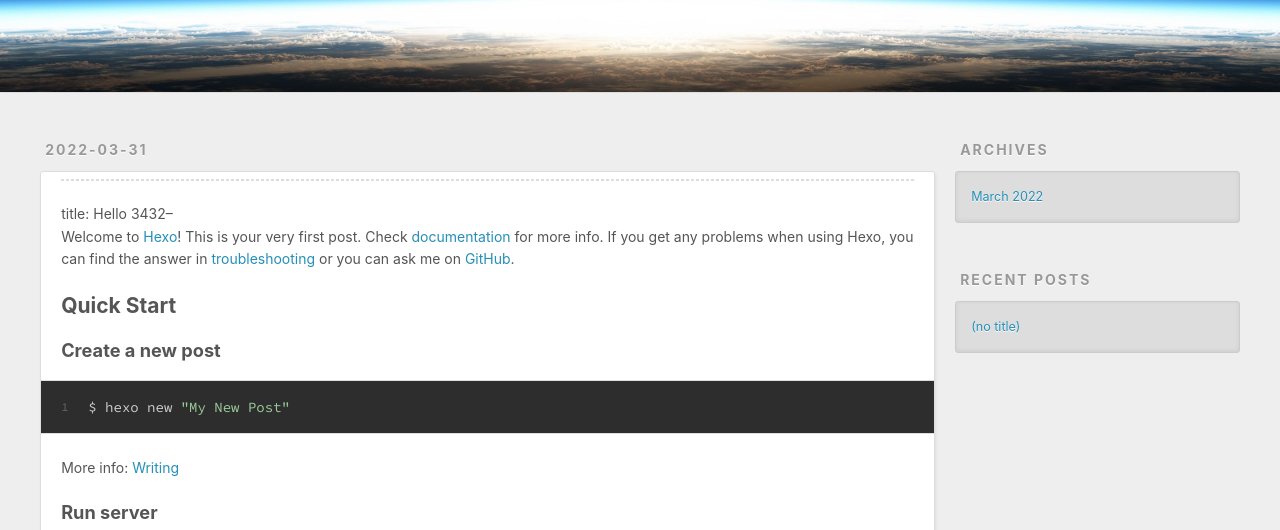
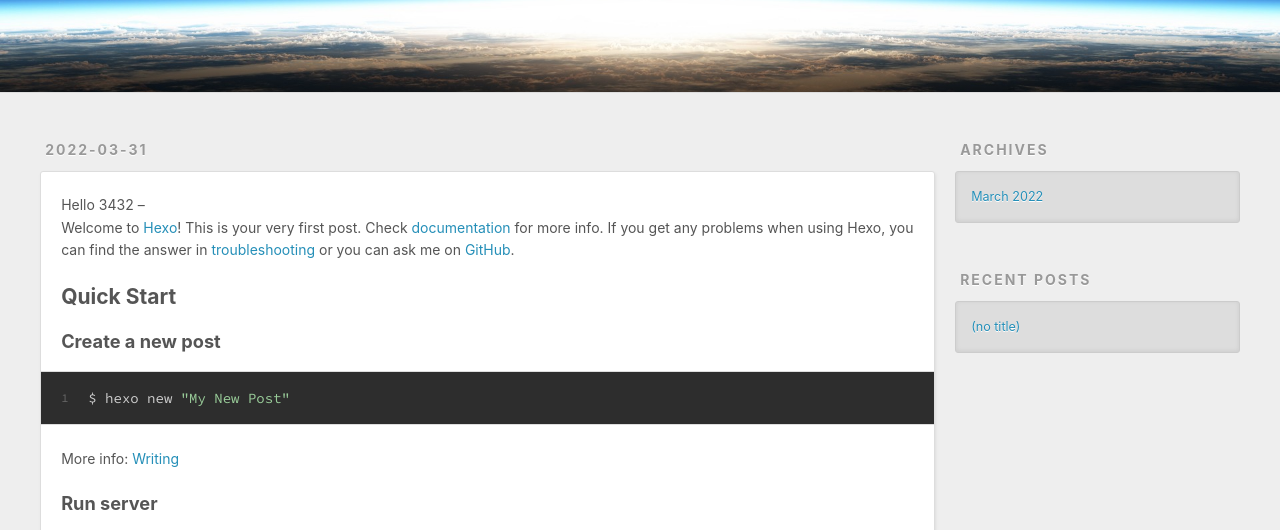
Before and after one commit to 2245394774/2245394774.github.io, a plain HTML site: page index.html in a window 1280 px wide. Shown: the part 208-738 px from the top of the page. Drawn offline with nearby package versions, Linux system fonts and the light colour scheme.

Commit message:
Site updated: 2022-04-01 20:21:37

```diff
--- a/index.html
+++ b/index.html
@@ -76,8 +76,7 @@
 
     <div class="article-entry" itemprop="articleBody">
 
-        <hr>
-<p>title: Hello 3432–<br>Welcome to <a target="_blank" rel="noopener" href="https://hexo.io/">Hexo</a>! This is your very first post. Check <a target="_blank" rel="noopener" href="https://hexo.io/docs/">documentation</a> for more info. If you get any problems when using Hexo, you can find the answer in <a target="_blank" rel="noopener" href="https://hexo.io/docs/troubleshooting.html">troubleshooting</a> or you can ask me on <a target="_blank" rel="noopener" href="https://github.com/hexojs/hexo/issues">GitHub</a>.</p>
+        <p>Hello 3432 –<br>Welcome to <a target="_blank" rel="noopener" href="https://hexo.io/">Hexo</a>! This is your very first post. Check <a target="_blank" rel="noopener" href="https://hexo.io/docs/">documentation</a> for more info. If you get any problems when using Hexo, you can find the answer in <a target="_blank" rel="noopener" href="https://hexo.io/docs/troubleshooting.html">troubleshooting</a> or you can ask me on <a target="_blank" rel="noopener" href="https://github.com/hexojs/hexo/issues">GitHub</a>.</p>
 <h2 id="Quick-Start"><a href="#Quick-Start" class="headerlink" title="Quick Start"></a>Quick Start</h2><h3 id="Create-a-new-post"><a href="#Create-a-new-post" class="headerlink" title="Create a new post"></a>Create a new post</h3><figure class="highlight bash"><table><tr><td class="gutter"><pre><span class="line">1</span><br></pre></td><td class="code"><pre><span class="line">$ hexo new <span class="string">&quot;My New Post&quot;</span></span><br></pre></td></tr></table></figure>
 
 <p>More info: <a target="_blank" rel="noopener" href="https://hexo.io/docs/writing.html">Writing</a></p>
```
Also changed, not shown: 2022/03/31/hello-3432/index.html (+4 -5 lines).
